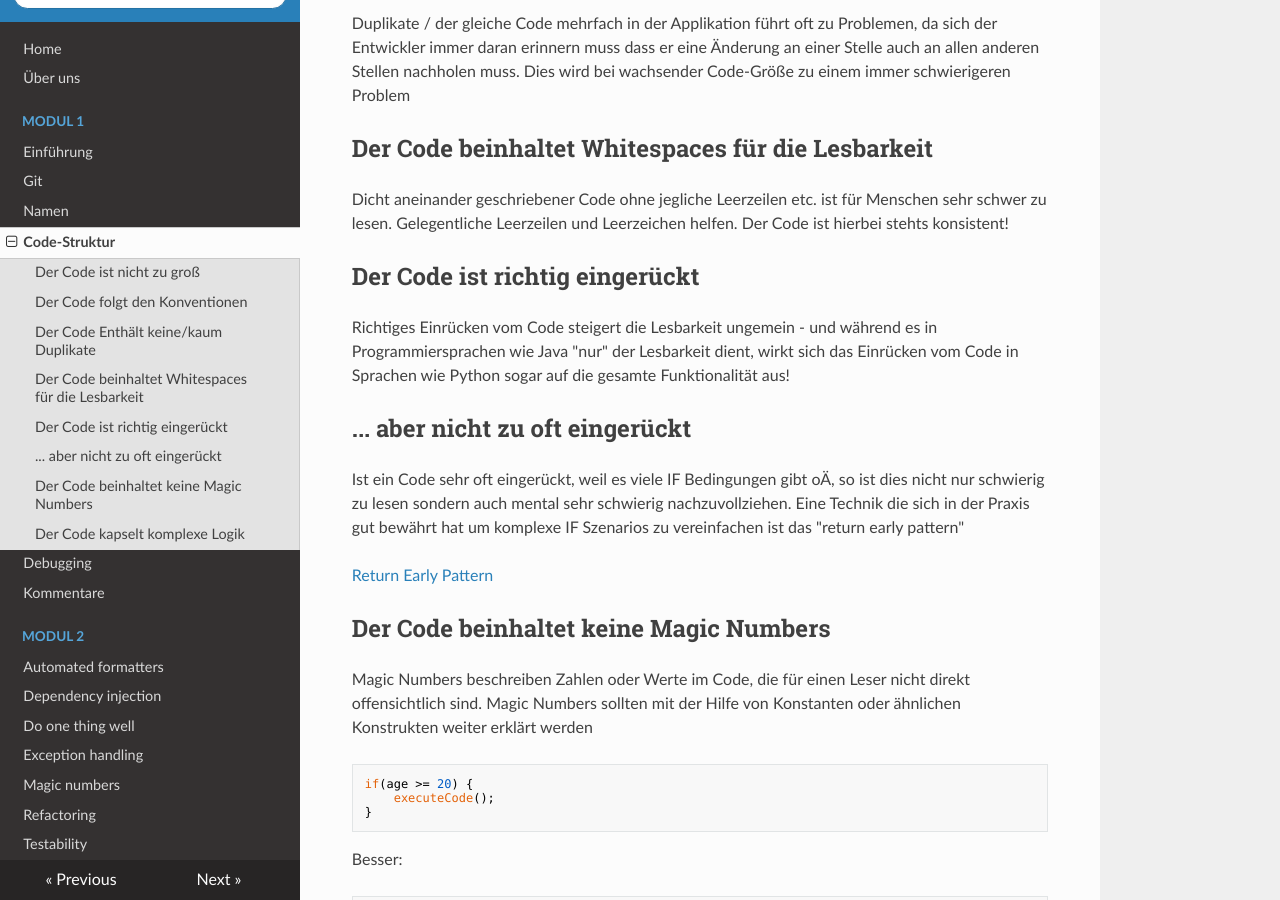
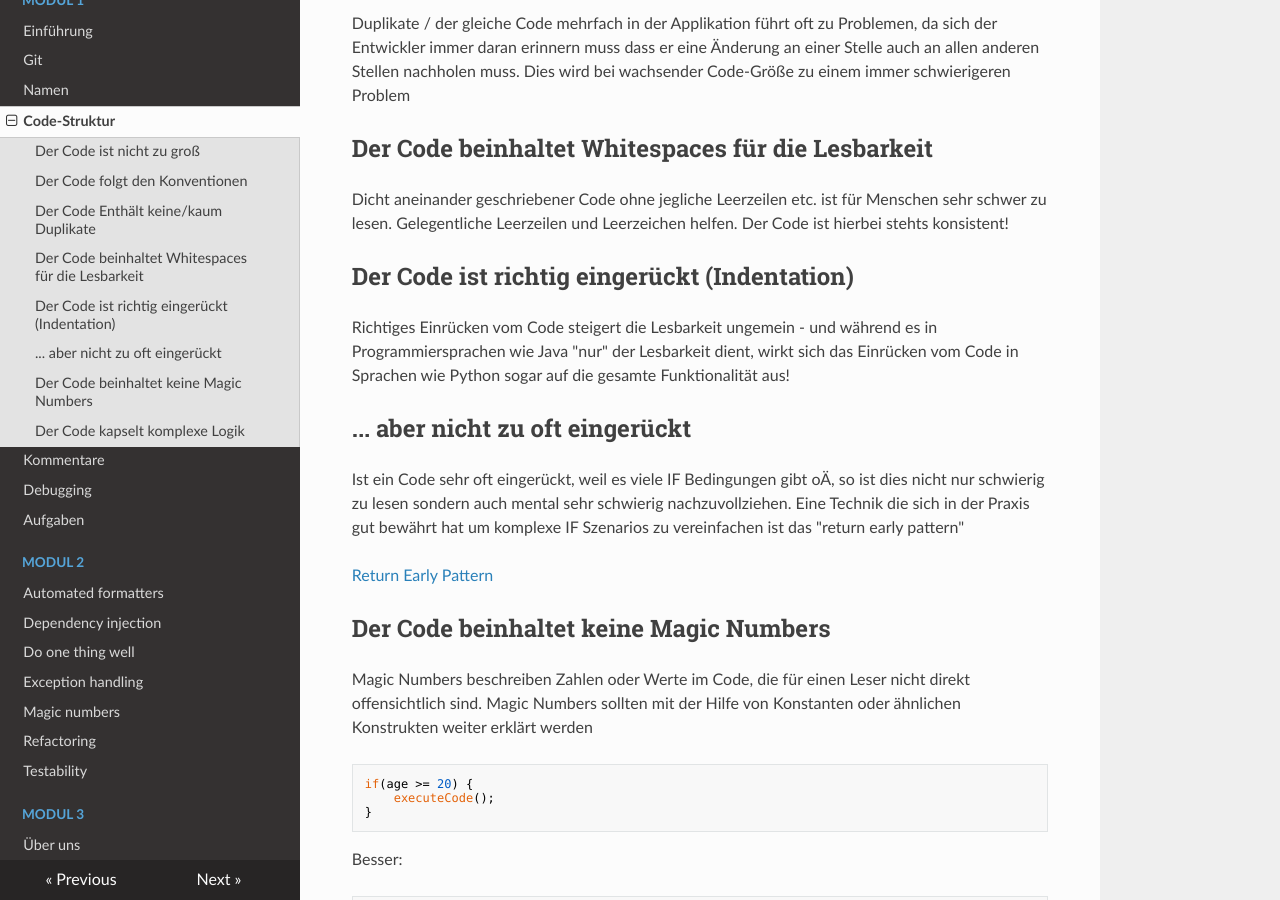
Before and after one commit to fdiba-clean-code/fdiba-clean-code.github.io, an MkDocs documentation site: the page built from docs/module-1/structure.md, in a window 1280 px wide and 900 px high, scrolled down 652 px. Built offline with MkDocs 1.6.1, drawn with Linux system fonts in a browser that asks for light colours; nearby versions of some CDN libraries.

Commit message:
Added exercise 1

```diff
--- a/docs/module-1/structure.md
+++ b/docs/module-1/structure.md
@@ -18,7 +18,7 @@ Duplikate / der gleiche Code mehrfach in der Applikation führt oft zu Problemen
 ## Der Code beinhaltet Whitespaces für die Lesbarkeit
 Dicht aneinander geschriebener Code ohne jegliche Leerzeilen etc. ist für Menschen sehr schwer zu lesen. Gelegentliche Leerzeilen und Leerzeichen helfen. Der Code ist hierbei stehts konsistent!
 
-## Der Code ist richtig eingerückt
+## Der Code ist richtig eingerückt (Indentation)
 Richtiges Einrücken vom Code steigert die Lesbarkeit ungemein - und während es in Programmiersprachen wie Java "nur" der Lesbarkeit dient, wirkt sich das Einrücken vom Code in Sprachen wie Python sogar auf die gesamte Funktionalität aus!
 
 ## ... aber nicht zu oft eingerückt
--- a/mkdocs.yml
+++ b/mkdocs.yml
@@ -1,20 +1,23 @@
 site_name: FDIBA - Clean Code
 theme: readthedocs
 nav:
-  - Home: 'index.md'
-  - 'Über uns': about.md
-  - 'Modul 1':
-      - 'Einführung': 'module-1/introduction.md'
-      - 'Git': 'module-1/git.md'
-      - 'Namen': 'module-1/naming.md'
-      - 'Code-Struktur': 'module-1/structure.md'
-      - 'Debugging': 'module-1/debugging.md'
-      - 'Kommentare': 'module-1/comments.md'
-  - 'Modul 2':
-      - module-2/automated-formatters.md
-      - module-2/dependency-injection.md
-      - module-2/do-one-thing-well.md
-      - module-2/exception-handling.md
-      - module-2/magic-numbers.md
-      - module-2/refactoring.md
-      - module-2/testability.md
+    - Home: "index.md"
+    - "Über uns": about.md
+    - "Modul 1":
+          - "Einführung": "module-1/introduction.md"
+          - "Git": "module-1/git.md"
+          - "Namen": "module-1/naming.md"
+          - "Code-Struktur": "module-1/structure.md"
+          - "Kommentare": "module-1/comments.md"
+          - "Debugging": "module-1/debugging.md"
+          - "Aufgaben": "module-1/exercise.md"
+    - "Modul 2":
+          - module-2/automated-formatters.md
+          - module-2/dependency-injection.md
+          - module-2/do-one-thing-well.md
+          - module-2/exception-handling.md
+          - module-2/magic-numbers.md
+          - module-2/refactoring.md
+          - module-2/testability.md
+    - "Modul 3":
+          - "Soon...": "about.md"
```
Also changed, not shown: docs/module-1/exercise.md (added, +15 -0 lines).
